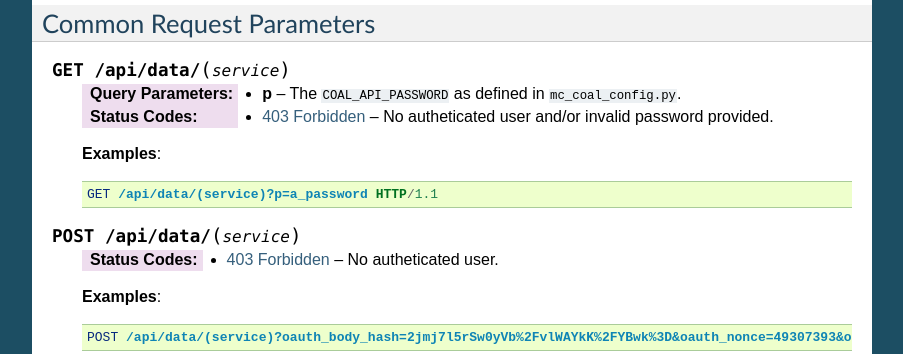
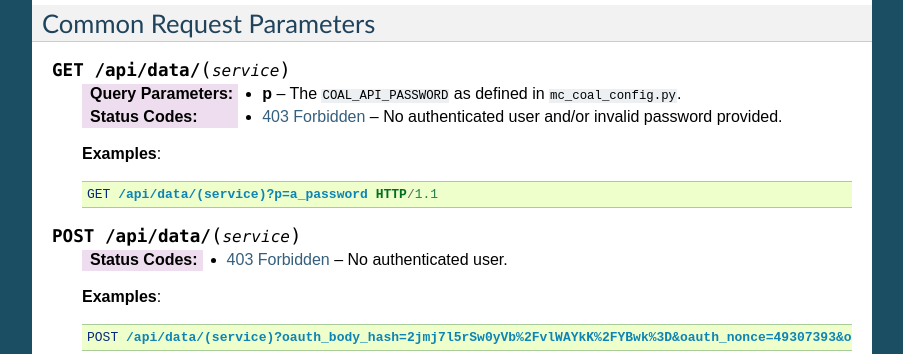
Before and after one commit to atmasphere/mc-coal, a Sphinx documentation site: the page built from docs/source/data_api.rst, in a window 1280 px wide and 900 px high, scrolled down 542 px. Shown: the part 152-506 px from the top of the window, without its empty margins (198-1101 px from the left). Built offline with Sphinx 7.4.7, drawn with Linux system fonts in a browser that asks for light colours.

Commit message:
More API docs

```diff
--- a/docs/source/data_api.rst
+++ b/docs/source/data_api.rst
@@ -44,7 +44,7 @@ Common Request Parameters
 
   :query p: The ``COAL_API_PASSWORD`` as defined in ``mc_coal_config.py``.
 
-  :status 403: No autheticated user and/or invalid password provided.
+  :status 403: No authenticated user and/or invalid password provided.
 
   **Examples**:
 
@@ -54,7 +54,7 @@ Common Request Parameters
 
 .. http:post:: /api/data/(service)
 
-  :status 403: No autheticated user.
+  :status 403: No authenticated user.
 
   **Examples**:
 
```
